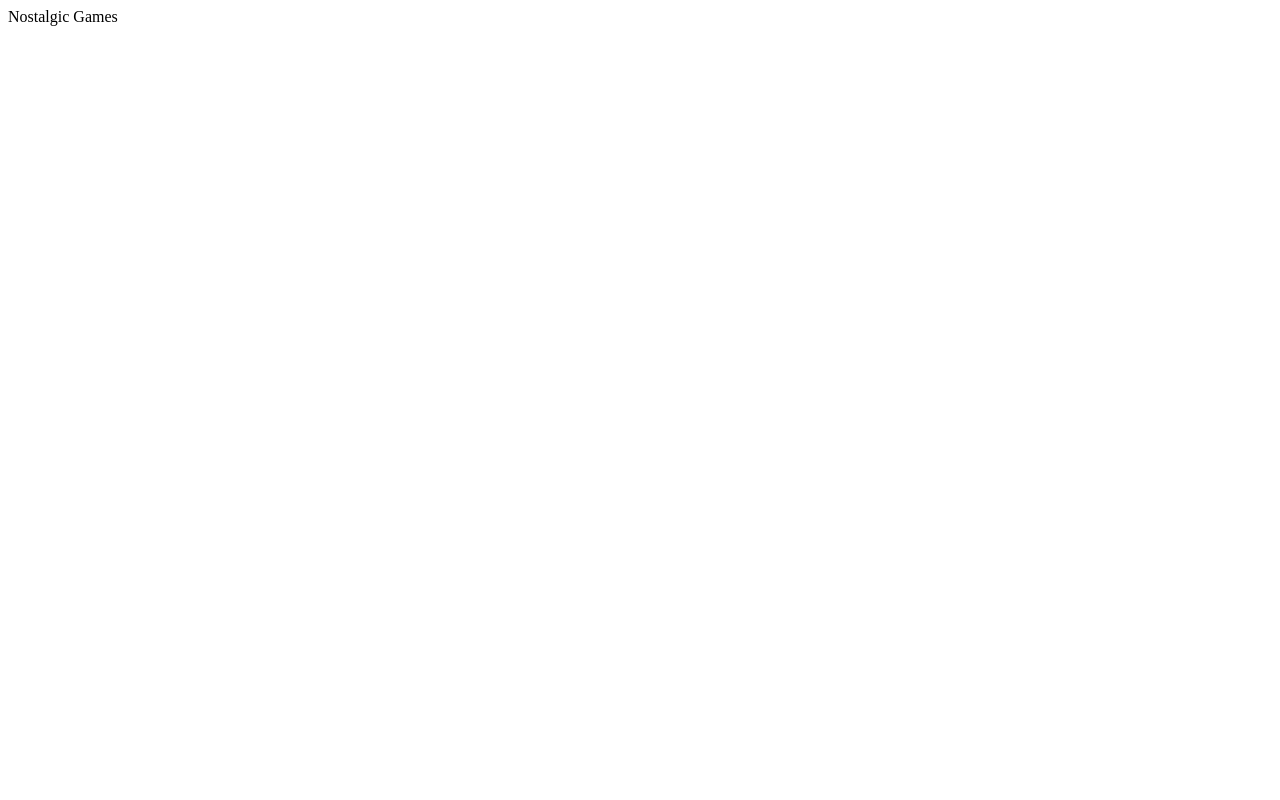
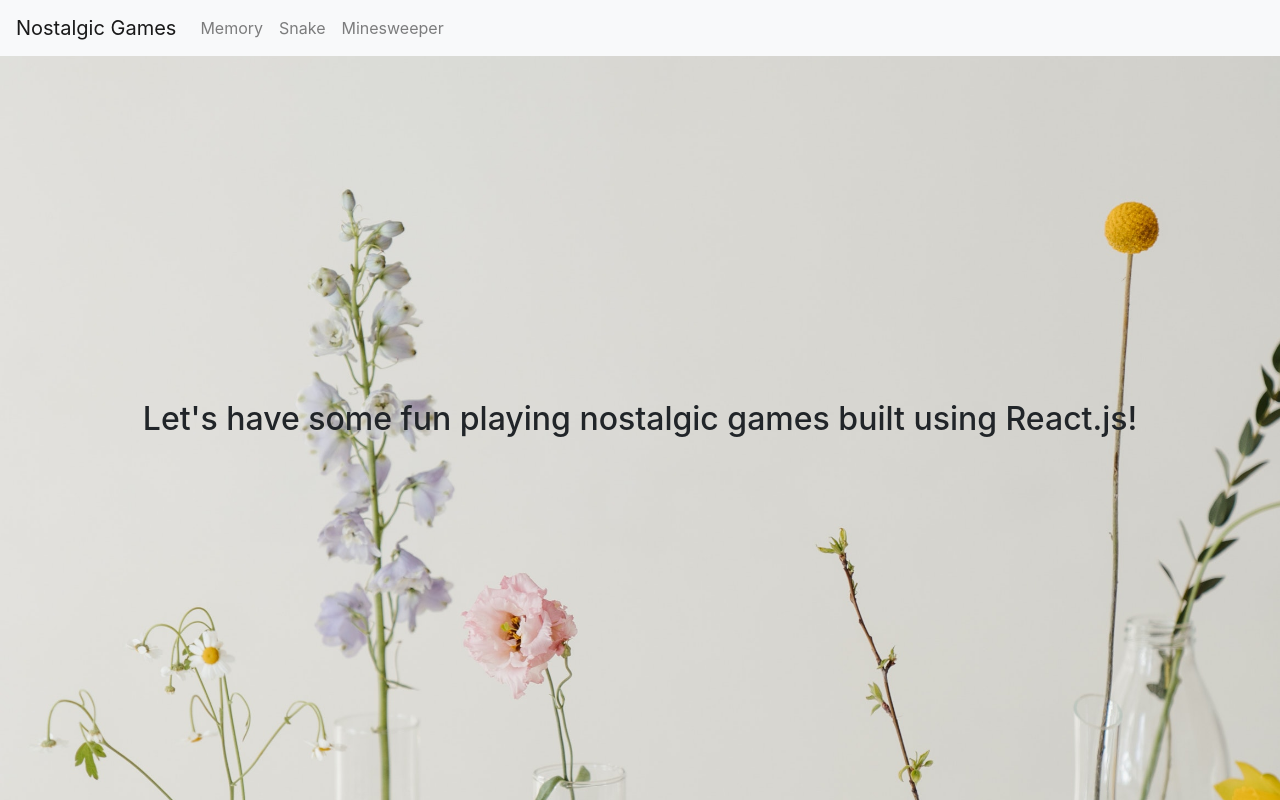
Before and after one commit to nuanprae/games, a React app: page / in a window 1280 px wide. Built offline with nearby package versions, Linux system fonts and the light colour scheme.

Commit message:
Created a basic webpage

```diff
--- a/package.json
+++ b/package.json
@@ -13,8 +13,12 @@
   "author": "Prae",
   "license": "ISC",
   "dependencies": {
+    "bootstrap": "^4.5.2",
     "react": "^16.13.1",
-    "react-dom": "^16.13.1"
+    "react-bootstrap": "^1.3.0",
+    "react-dom": "^16.13.1",
+    "react-router": "^5.2.0",
+    "react-router-dom": "^5.2.0"
   },
   "devDependencies": {
     "@babel/core": "^7.11.1",
--- a/src/App.js
+++ /dev/null
@@ -1,7 +0,0 @@
-import React from 'react';
-
-const App = () => (
-    <div>Nostalgic Games</div>
-);
-
-export default App;
--- /dev/null
+++ b/src/components/App.css
@@ -0,0 +1,6 @@
+.text-container {
+  position: absolute;
+  top: 50%;
+  width: 100%;
+  text-align: center;
+}
--- /dev/null
+++ b/src/components/App.js
@@ -0,0 +1,21 @@
+import React from "react";
+import Navigation from "./Navigation";
+import Home from "./Home";
+import Memory from "./memory";
+import Snake from "./snake";
+import Minesweeper from "./minesweeper";
+import { HashRouter as Router, Switch, Route } from "react-router-dom";
+
+const App = () => (
+  <Router>
+    <Navigation></Navigation>
+    <Switch>
+      <Route exact path="/" component={Home} />
+      <Route path="/memory" component={Memory} />
+      <Route path="/snake" component={Snake} />
+      <Route path="/minesweeper" component={Minesweeper} />
+    </Switch>
+  </Router>
+);
+
+export default App;
--- /dev/null
+++ b/src/components/Home.js
@@ -0,0 +1,10 @@
+import React from "react";
+import "./App.css";
+
+const Home = () => (
+  <div className="text-container">
+    <h2>Let's have some fun playing nostalgic games built using React.js!</h2>
+  </div>
+);
+
+export default Home;
--- /dev/null
+++ b/src/components/Navigation.js
@@ -0,0 +1,28 @@
+import React from "react";
+import Navbar from "react-bootstrap/Navbar";
+import Nav from "react-bootstrap/Nav";
+import { Link } from "react-router-dom";
+
+const Navigation = () => (
+  <Navbar collapseOnSelect expand="sm" bg="light" variant="light">
+    <Link to="/" className="navbar-brand">
+      Nostalgic Games
+    </Link>
+    <Navbar.Toggle aria-controls="responsive-navbar-nav" />
+    <Navbar.Collapse id="responsive-navbar-nav">
+      <Nav className="mr-auto">
+        <Link to="/memory" className="nav-link">
+          Memory
+        </Link>
+        <Link to="/snake" className="nav-link">
+          Snake
+        </Link>
+        <Link to="/minesweeper" className="nav-link">
+          Minesweeper
+        </Link>
+      </Nav>
+    </Navbar.Collapse>
+  </Navbar>
+);
+
+export default Navigation;
--- /dev/null
+++ b/src/components/memory/index.js
@@ -0,0 +1,9 @@
+import React from "react";
+
+const Memory = () => (
+  <div className="text-container">
+    <h2>Memory game coming soon...</h2>
+  </div>
+);
+
+export default Memory;
--- /dev/null
+++ b/src/components/minesweeper/index.js
@@ -0,0 +1,9 @@
+import React from "react";
+
+const Minesweeper = () => (
+  <div className="text-container">
+    <h2>Minesweeper game coming soon...</h2>
+  </div>
+);
+
+export default Minesweeper;
--- /dev/null
+++ b/src/components/snake/index.js
@@ -0,0 +1,9 @@
+import React from "react";
+
+const Snake = () => (
+  <div className="text-container">
+    <h2>Snake game coming soon...</h2>
+  </div>
+);
+
+export default Snake;
--- /dev/null
+++ b/src/index.css
@@ -0,0 +1,7 @@
+body {
+  background: url("./images/background.jpg") no-repeat center center fixed;
+  background-size: cover;
+  -webkit-backdrop-size: cover;
+  -moz-background-size: cover;
+  -o-background-size: cover;
+}
--- a/src/index.html
+++ b/src/index.html
@@ -7,6 +7,12 @@
       content="width=device-width, initial-scale=1, shrink-to-fit=no"
     />
     <title>Awesome games</title>
+    <link
+      rel="stylesheet"
+      href="https://maxcdn.bootstrapcdn.com/bootstrap/4.5.0/css/bootstrap.min.css"
+      integrity="sha384-9aIt2nRpC12Uk9gS9baDl411NQApFmC26EwAOH8WgZl5MYYxFfc+NcPb1dKGj7Sk"
+      crossorigin="anonymous"
+    />
   </head>
   <body>
     <div id="app"></div>
```
Also changed, not shown: src/index.js (+5 -4 lines), src/images/background.jpg (added), 4 other files (tests, documents, lock files or other folders).
